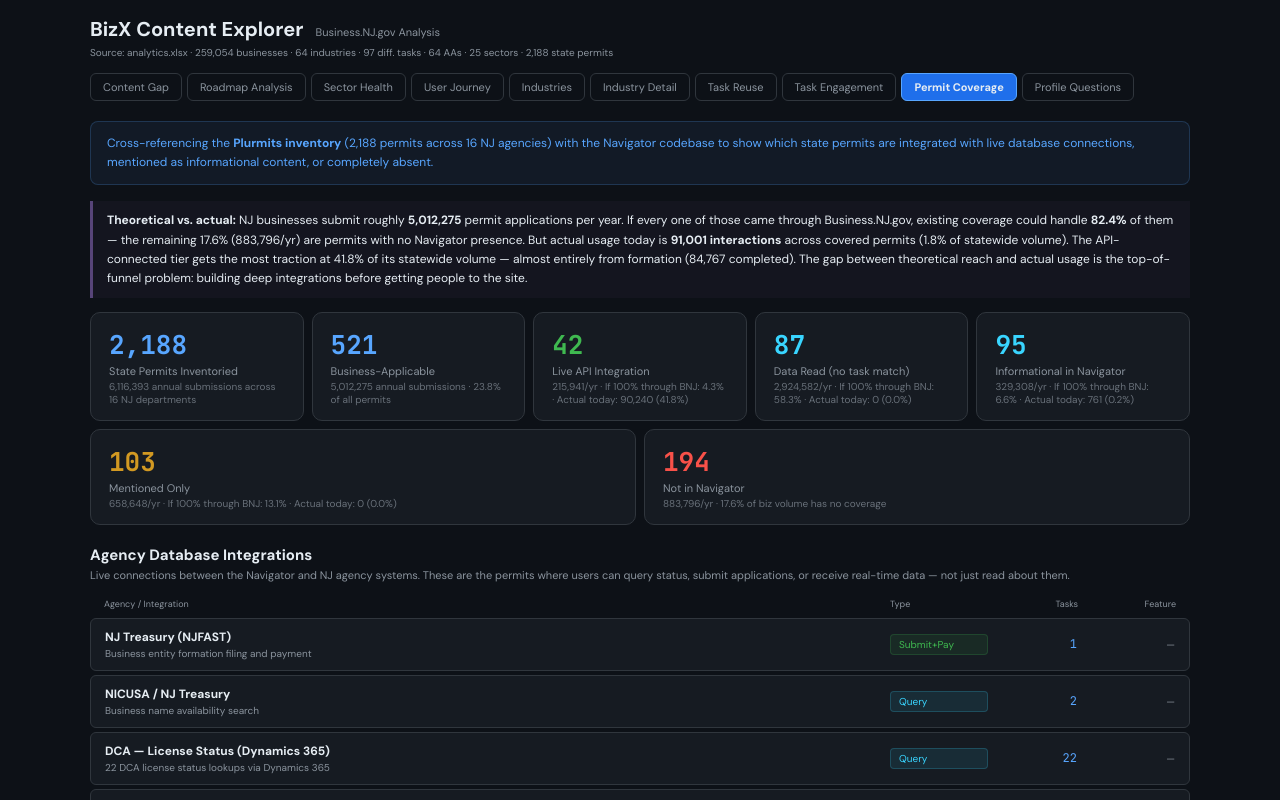
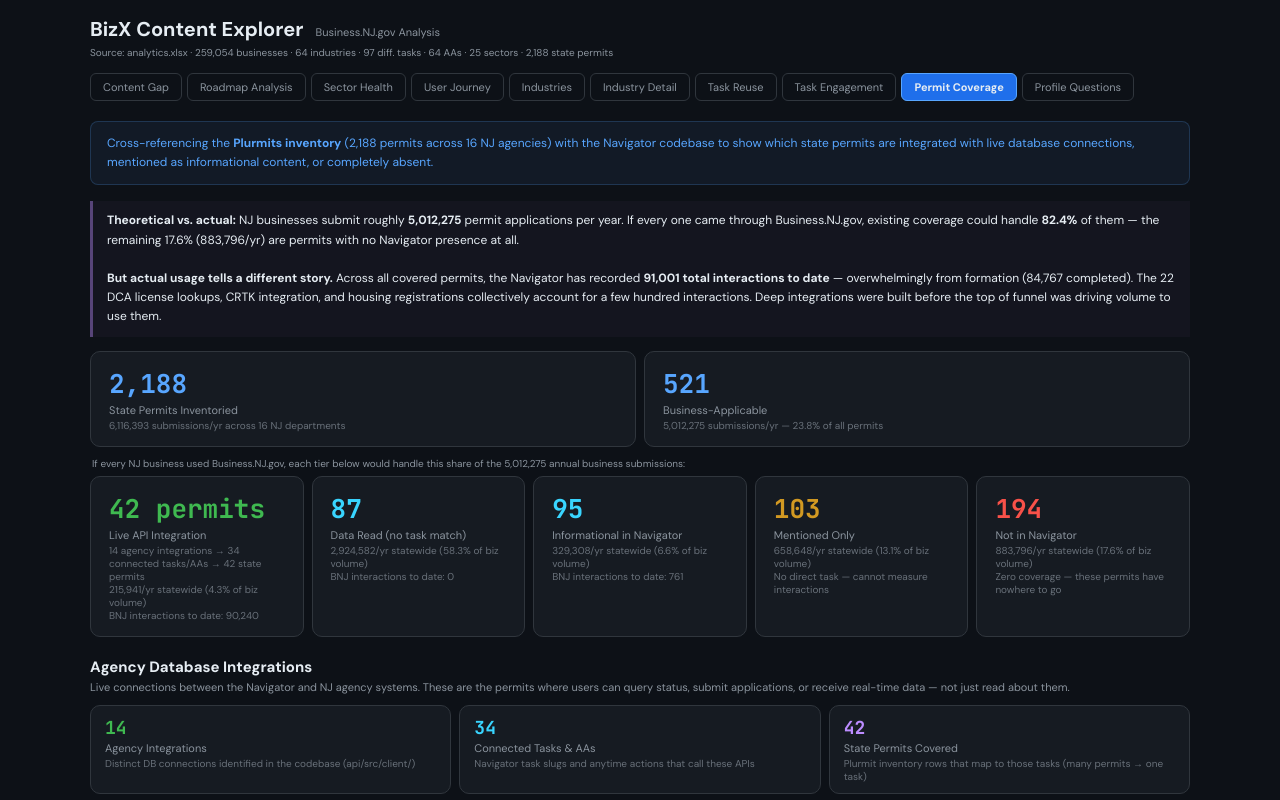
Before and after one commit to amykirchhoff/Roadmap, a React (Vite) app: page / in a window 1280 px wide. Both pictures are taken after a click on the button "Permit Coverage". Shown: the top 800 px of the page. Built offline with nearby package versions, Linux system fonts and the light colour scheme.

Commit message:
Add files via upload

```diff
--- a/src/App.jsx
+++ b/src/App.jsx
@@ -19,7 +19,7 @@
   <div style={{background:C.card,border:`1px solid ${C.border}`,borderRadius:10,padding:small?"10px 14px":"14px 18px",flex:1,minWidth:small?100:140}}>
     <div style={{fontSize:small?18:26,fontWeight:800,color:color||C.accent,fontFamily:C.mono}}>{value}</div>
     <div style={{fontSize:11,color:C.muted,marginTop:2,fontFamily:C.sans}}>{label}</div>
-    {sub && <div style={{fontSize:10,color:C.muted,marginTop:2,opacity:.7}}>{sub}</div>}
+    {sub && <div style={{fontSize:10,color:C.muted,marginTop:2,opacity:.7}}>{typeof sub==="string"?sub.split("\n").map((line,i)=><span key={i}>{i>0&&<br/>}{line}</span>):sub}</div>}
   </div>
 );
 const Alert = ({children,color}) => (
@@ -580,20 +580,34 @@
     return (<div>
       <Alert color={C.accent}>Cross-referencing the <strong>Plurmits inventory</strong> ({fmt(cov.total)} permits across {depts.length} NJ agencies) with the Navigator codebase to show which state permits are integrated with live database connections, mentioned as informational content, or completely absent.</Alert>
       <Insight>
-        <strong>Theoretical vs. actual:</strong> NJ businesses submit roughly <strong>{fmt(cov.bizVolume)}</strong> permit applications per year. If every one of those came through Business.NJ.gov, existing coverage could handle <strong>{pct(cov.bizVolume - cov.bizNoneVol,cov.bizVolume)}</strong> of them — the remaining {pct(cov.bizNoneVol,cov.bizVolume)} ({fmt(cov.bizNoneVol)}/yr) are permits with no Navigator presence. But actual usage today is <strong>{fmt(cov.bizAllEng)} interactions</strong> across covered permits ({pct(cov.bizAllEng,cov.bizVolume)} of statewide volume). The API-connected tier gets the most traction at {pct(cov.bizApiEng,cov.bizApiVol)} of its statewide volume — almost entirely from formation ({fmt(cov.bizApiComp)} completed). The gap between theoretical reach and actual usage is the top-of-funnel problem: building deep integrations before getting people to the site.
+        <strong>Theoretical vs. actual:</strong> NJ businesses submit roughly <strong>{fmt(cov.bizVolume)}</strong> permit applications per year. If every one came through Business.NJ.gov, existing coverage could handle <strong>{pct(cov.bizVolume - cov.bizNoneVol,cov.bizVolume)}</strong> of them — the remaining {pct(cov.bizNoneVol,cov.bizVolume)} ({fmt(cov.bizNoneVol)}/yr) are permits with no Navigator presence at all.<br/><br/>
+        <strong>But actual usage tells a different story.</strong> Across all covered permits, the Navigator has recorded <strong>{fmt(cov.bizAllEng)} total interactions to date</strong> — overwhelmingly from formation ({fmt(cov.bizApiComp)} completed). The 22 DCA license lookups, CRTK integration, and housing registrations collectively account for a few hundred interactions. Deep integrations were built before the top of funnel was driving volume to use them.
       </Insight>
 
+      <div style={{display:"flex",gap:8,flexWrap:"wrap",marginBottom:10}}>
+        <Stat label="State Permits Inventoried" value={fmt(cov.total)} sub={fmt(cov.totalVolume)+" submissions/yr across "+depts.length+" NJ departments"} />
+        <Stat label="Business-Applicable" value={fmt(cov.bizApplicable)} sub={fmt(cov.bizVolume)+" submissions/yr — "+pct(cov.bizApplicable,cov.total)+" of all permits"} color={C.accent} />
+      </div>
+      <div style={{fontSize:10,color:C.muted,fontFamily:C.sans,marginBottom:6,paddingLeft:2}}>If every NJ business used Business.NJ.gov, each tier below would handle this share of the {fmt(cov.bizVolume)} annual business submissions:</div>
       <div style={{display:"flex",gap:8,flexWrap:"wrap",marginBottom:20}}>
-        <Stat label="State Permits Inventoried" value={fmt(cov.total)} sub={fmt(cov.totalVolume)+" annual submissions across "+depts.length+" NJ departments"} />
-        <Stat label="Business-Applicable" value={fmt(cov.bizApplicable)} sub={fmt(cov.bizVolume)+" annual submissions · "+pct(cov.bizApplicable,cov.total)+" of all permits"} color={C.accent} />
-        <Stat label="Live API Integration" value={hasApiCount} sub={fmt(cov.bizApiVol)+"/yr · If 100% through BNJ: "+pct(cov.bizApiVol,cov.bizVolume)+" · Actual today: "+fmt(cov.bizApiEng)+" ("+pct(cov.bizApiEng,cov.bizApiVol)+")"} color={C.green} />
-        <Stat label="Data Read (no task match)" value={cov.bizRead} sub={fmt(cov.bizReadVol)+"/yr · If 100% through BNJ: "+pct(cov.bizReadVol,cov.bizVolume)+" · Actual today: "+fmt(cov.bizReadEng)+" ("+pct(cov.bizReadEng,cov.bizReadVol)+")"} color={C.cyan} />
-        <Stat label="Informational in Navigator" value={infoOnly} sub={fmt(cov.bizInfoVol)+"/yr · If 100% through BNJ: "+pct(cov.bizInfoVol,cov.bizVolume)+" · Actual today: "+fmt(cov.bizInfoEng)+" ("+pct(cov.bizInfoEng,cov.bizInfoVol)+")"} color={C.cyan} />
-        <Stat label="Mentioned Only" value={bizInteg - hasApiCount - infoOnly - cov.bizRead} sub={fmt(cov.bizMentionedVol)+"/yr · If 100% through BNJ: "+pct(cov.bizMentionedVol,cov.bizVolume)+" · Actual today: "+fmt(cov.bizMentionedEng)+" ("+pct(cov.bizMentionedEng,cov.bizMentionedVol)+")"} color={C.orange} />
-        <Stat label="Not in Navigator" value={fmt(cov.bizNone)} sub={fmt(cov.bizNoneVol)+"/yr · "+pct(cov.bizNoneVol,cov.bizVolume)+" of biz volume has no coverage"} color={C.red} />
+        <Stat label="Live API Integration" value={hasApiCount+" permits"} color={C.green}
+          sub={apis.length+" agency integrations → "+(pc.apiTaskSlugs.length+(pc.apiAASlugs||[]).length)+" connected tasks/AAs → "+hasApiCount+" state permits\n"+fmt(cov.bizApiVol)+"/yr statewide ("+pct(cov.bizApiVol,cov.bizVolume)+" of biz volume)\nBNJ interactions to date: "+fmt(cov.bizApiEng)} />
+        <Stat label="Data Read (no task match)" value={cov.bizRead} color={C.cyan}
+          sub={fmt(cov.bizReadVol)+"/yr statewide ("+pct(cov.bizReadVol,cov.bizVolume)+" of biz volume)\nBNJ interactions to date: "+fmt(cov.bizReadEng)} />
+        <Stat label="Informational in Navigator" value={infoOnly} color={C.cyan}
+          sub={fmt(cov.bizInfoVol)+"/yr statewide ("+pct(cov.bizInfoVol,cov.bizVolume)+" of biz volume)\nBNJ interactions to date: "+fmt(cov.bizInfoEng)} />
+        <Stat label="Mentioned Only" value={bizInteg - hasApiCount - infoOnly - cov.bizRead} color={C.orange}
+          sub={fmt(cov.bizMentionedVol)+"/yr statewide ("+pct(cov.bizMentionedVol,cov.bizVolume)+" of biz volume)\nNo direct task — cannot measure interactions"} />
+        <Stat label="Not in Navigator" value={fmt(cov.bizNone)} color={C.red}
+          sub={fmt(cov.bizNoneVol)+"/yr statewide ("+pct(cov.bizNoneVol,cov.bizVolume)+" of biz volume)\nZero coverage — these permits have nowhere to go"} />
       </div>
 
       <Sec title="Agency Database Integrations" sub="Live connections between the Navigator and NJ agency systems. These are the permits where users can query status, submit applications, or receive real-time data — not just read about them.">
+        <div style={{display:"flex",gap:8,flexWrap:"wrap",marginBottom:14}}>
+          <Stat label="Agency Integrations" value={apis.length} sub="Distinct DB connections identified in the codebase (api/src/client/)" color={C.green} small />
+          <Stat label="Connected Tasks & AAs" value={pc.apiTaskSlugs.length + (pc.apiAASlugs||[]).length} sub="Navigator task slugs and anytime actions that call these APIs" color={C.cyan} small />
+          <Stat label="State Permits Covered" value={hasApiCount} sub="Plurmit inventory rows that map to those tasks (many permits → one task)" color={C.purple} small />
+        </div>
         <div style={{display:"grid",gap:4}}>
           <div style={{display:"grid",gridTemplateColumns:"1fr 100px 80px 90px",gap:8,padding:"4px 14px",fontSize:9,color:C.muted,fontFamily:C.sans}}>
             <span>Agency / Integration</span><span>Type</span><span style={{textAlign:"right"}}>Tasks</span><span style={{textAlign:"right"}}>Feature</span>
```
